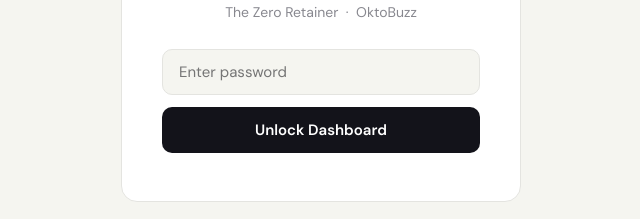
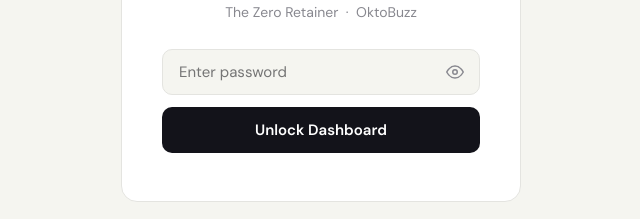
Before and after one commit to oktobuzz/thezeroretainer, a website: page dashboard.html in a window 1280 px wide. Shown: the part 372-591 px from the top of the page, 319-959 px from the left. Drawn offline with Linux system fonts and the light colour scheme.

Commit message:
Add files via upload

```diff
--- a/dashboard.html
+++ b/dashboard.html
@@ -76,6 +76,34 @@
       color: var(--muted);
       margin-bottom: 28px;
     }
+
+    .gate-input-wrap {
+      position: relative;
+      margin-bottom: 12px;
+    }
+
+    .gate-input-wrap .gate-input {
+      margin-bottom: 0;
+      padding-right: 44px;
+    }
+
+    .eye-btn {
+      position: absolute;
+      right: 12px;
+      top: 50%;
+      transform: translateY(-50%);
+      background: none;
+      border: none;
+      cursor: pointer;
+      padding: 4px;
+      color: var(--muted);
+      display: flex;
+      align-items: center;
+      justify-content: center;
+      transition: color 0.15s;
+    }
+
+    .eye-btn:hover { color: var(--ink); }
 
     .gate-input {
       width: 100%;
@@ -500,6 +528,7 @@
     <div class="gate-logo">TZ</div>
     <h1>Applications Dashboard</h1>
     <p>The Zero Retainer &nbsp;·&nbsp; OktoBuzz</p>
+    <div class="gate-input-wrap">
       <input
         type="password"
         id="gate-password"
@@ -507,6 +536,13 @@
         placeholder="Enter password"
         autocomplete="current-password"
       />
+      <button class="eye-btn" type="button" onclick="toggleEye(this)" tabindex="-1" aria-label="Show password">
+        <svg id="eye-icon" width="18" height="18" viewBox="0 0 24 24" fill="none" stroke="currentColor" stroke-width="2" stroke-linecap="round" stroke-linejoin="round">
+          <path d="M1 12s4-8 11-8 11 8 11 8-4 8-11 8-11-8-11-8z"/>
+          <circle cx="12" cy="12" r="3"/>
+        </svg>
+      </button>
+    </div>
     <button class="gate-btn" onclick="login()">Unlock Dashboard</button>
     <p class="gate-error" id="gate-error">Wrong password. Try again.</p>
   </div>
@@ -537,6 +573,15 @@
 </div>
 
 <script>
+  function toggleEye(btn) {
+    const input = document.getElementById('gate-password');
+    const isHidden = input.type === 'password';
+    input.type = isHidden ? 'text' : 'password';
+    btn.querySelector('svg').innerHTML = isHidden
+      ? `<path d="M17.94 17.94A10.07 10.07 0 0 1 12 20c-7 0-11-8-11-8a18.45 18.45 0 0 1 5.06-5.94"/><path d="M9.9 4.24A9.12 9.12 0 0 1 12 4c7 0 11 8 11 8a18.5 18.5 0 0 1-2.16 3.19"/><line x1="1" y1="1" x2="23" y2="23"/>`
+      : `<path d="M1 12s4-8 11-8 11 8 11 8-4 8-11 8-11-8-11-8z"/><circle cx="12" cy="12" r="3"/>`;
+  }
+
   let storedPassword = '';
   let allApplications = [];
 
```
Lines whose indentation alone changed are shown as unchanged.
